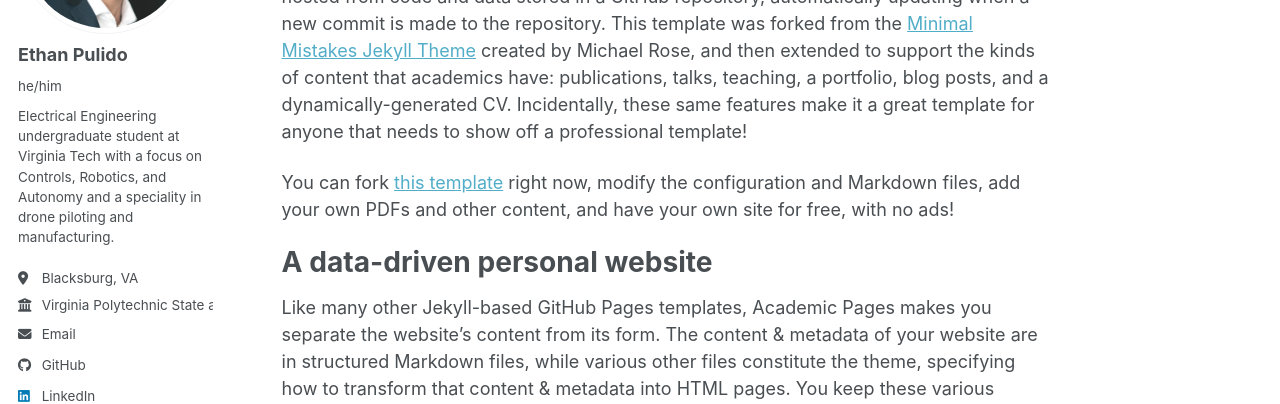
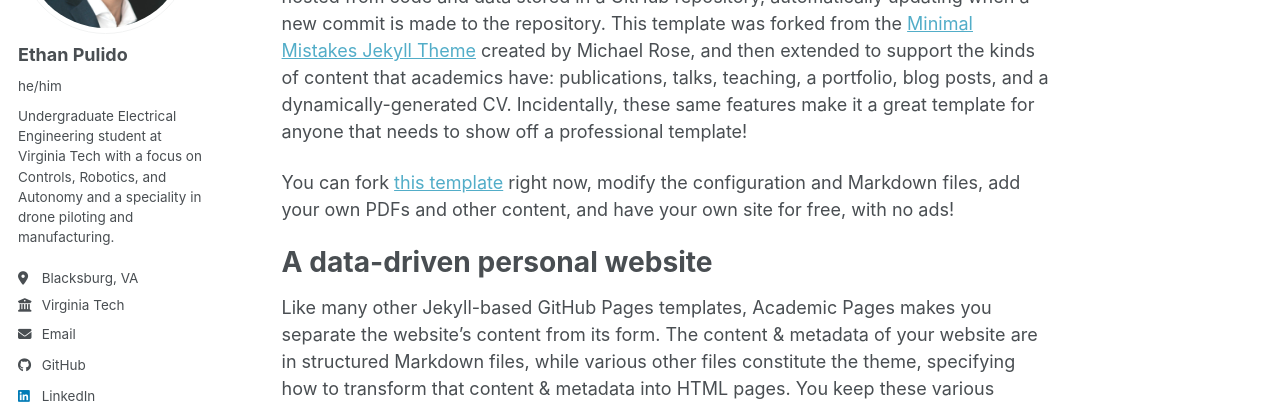
Before and after one commit to ethanp23/ethanp23.github.io, a Jekyll site: the page built from _pages/about.md, in a window 1280 px wide. Shown: the part 242-646 px from the top of the page. Built offline with Jekyll 4.4.1, drawn with Linux system fonts in a browser that asks for light colours; a script bundle is joined from its source files by our own code; library files that are not in the unit come from our copies.

Commit message:
Final bio adjustments

```diff
--- a/_config.yml
+++ b/_config.yml
@@ -26,9 +26,9 @@
   avatar           : "profile.png"
   name             : "Ethan Pulido"
   pronouns         : "he/him" # example: "she/her"
-  bio              : "Electrical Engineering undergraduate student at Virginia Tech with a focus on Controls, Robotics, and Autonomy and a speciality in drone piloting and manufacturing."
+  bio              : "Undergraduate Electrical Engineering student at Virginia Tech with a focus on Controls, Robotics, and Autonomy and a speciality in drone piloting and manufacturing."
   location         : "Blacksburg, VA"
-  employer         : "Virginia Polytechnic State and University"
+  employer         : "Virginia Tech"
   uri              : # URL
   email            : "ethanp23@vt.edu"
 
```
